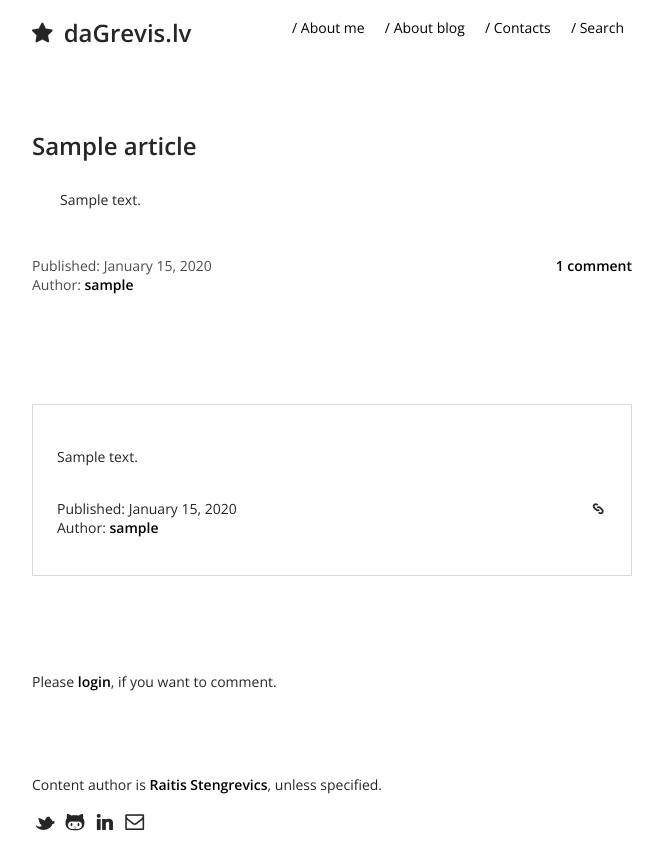
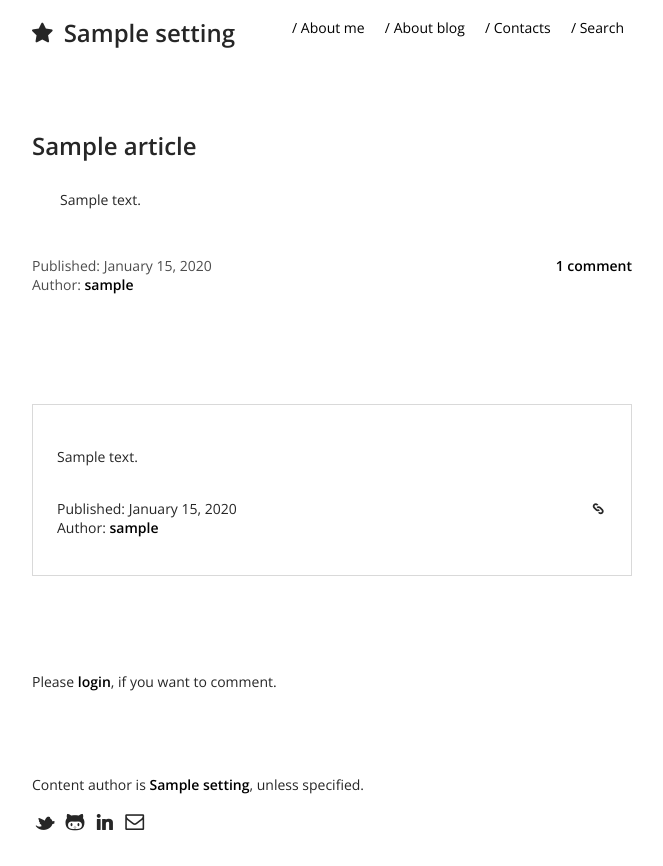
Before and after one commit to daGrevis/daGrevis.lv, a Django app: template dagrevis_lv/blog/templates/article.html in a window 1280 px wide. Shown: the whole page, without its empty margins (96-759 px from the left). Run offline with Django 3.2, Linux system fonts and the light colour scheme; the template is opened without the code that fills it: most values are stand-ins (such as "Sample title", 1, 10 or a date in 2020); some libraries are stand-ins or nearby versions.

Commit message:
Added constants for maybe-will-change-it values.

```diff
--- a/dagrevis_lv/core/templates/base.html
+++ b/dagrevis_lv/core/templates/base.html
@@ -5,11 +5,11 @@
 <html lang="en">
     <head>
         <meta charset="utf-8" />
-        <meta name="keywords" content="" />
-        <meta name="description" content="" />
+        <meta name="keywords" content="{{ settings.META_KEYWORDS }}" />
+        <meta name="description" content="{{ settings.META_DESCRIPTION }}" />
         <meta name="viewport" content="width=device-width, initial-scale=1.0" />
 
-        <title>daGrevis.lv | {% trans "Blog" %}</title>
+        <title>{{ settings.SITE_TITLE }} | {% trans "Blog" %}</title>
 
         <link rel="stylesheet" href="http://fonts.googleapis.com/css?family=Open+Sans:400italic,400,600&amp;subset=latin,latin-ext" />
         <link rel="stylesheet" href="{{ STATIC_URL }}stylesheets/normalize--2.0.1.css" />
@@ -20,7 +20,7 @@
     <body>
         <div id="container">
             <header id="page_header" role="banner">
-                <h1><a href="{% url blog_articles %}">daGrevis.lv</a></h1>
+                <h1><a href="{% url blog_articles %}">{{ settings.SITE_TITLE }}</a></h1>
                 <nav role="navigation">
                     <ul>
                         <li><a href="#">{% trans "About me" %}</a></li>
@@ -37,7 +37,7 @@
 
             <footer id="page_footer" role="contentinfo">
                 <p>
-                    {% with author_url="#" author_name="Raitis Stengrevics" %}
+                    {% with author_url=settings.AUTHOR_URL author_name=settings.AUTHOR_NAME %}
                         {% blocktrans %}
                             Content author is <a href="{{ author_url }}">{{ author_name }}</a>, unless specified.
                         {% endblocktrans %}
--- a/dagrevis_lv/dagrevis_lv/settings.py
+++ b/dagrevis_lv/dagrevis_lv/settings.py
@@ -167,3 +167,9 @@ TEMPLATE_CONTEXT_PROCESSORS = (
 )
 
 MAXIMUM_DEPTH_FOR_COMMENT = 5
+
+SITE_TITLE = "daGrevis.lv"
+META_KEYWORDS = ""
+META_DESCRIPTION = ""
+AUTHOR_NAME = "Raitis Stengrevics"
+AUTHOR_URL = "http://dagrevis.lv/about-me/"
```
